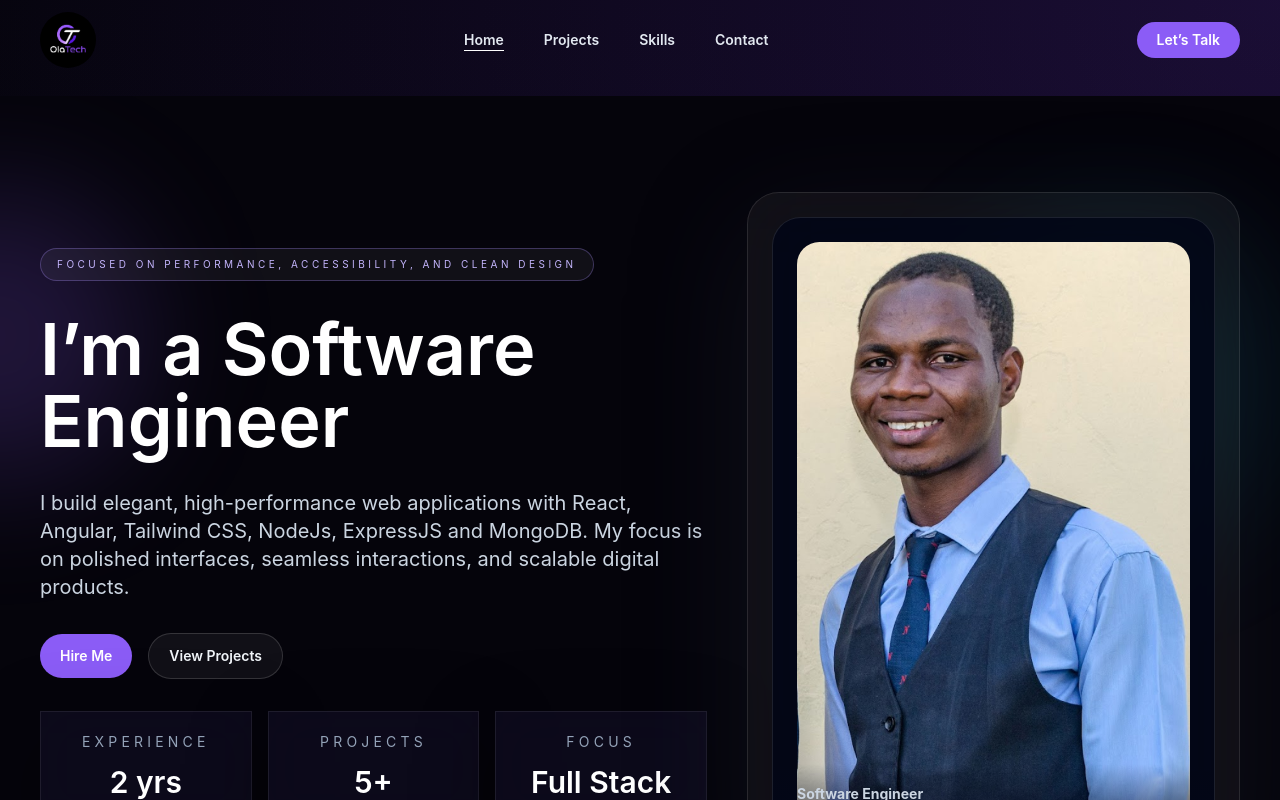
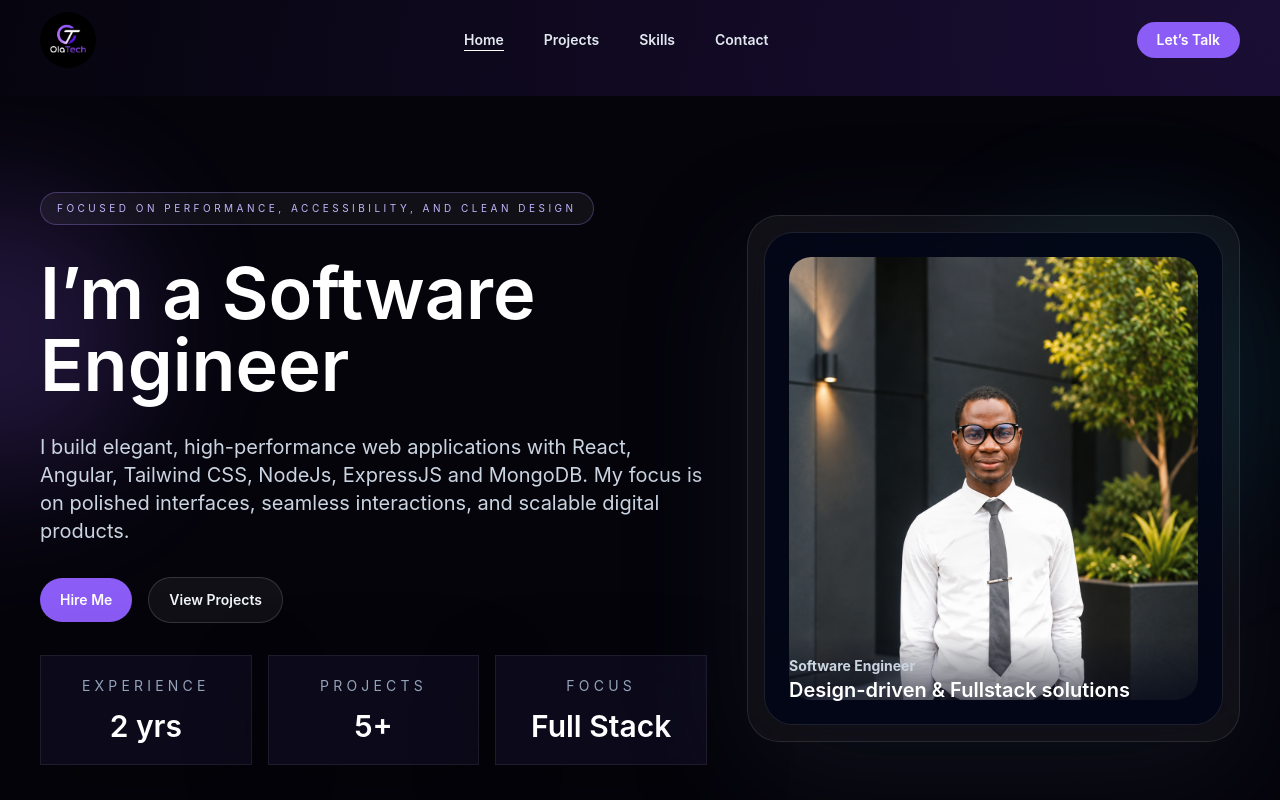
Before and after one commit to ola144/personal-portfolio, a React (Vite) app: page / in a window 1280 px wide. Shown: the top 800 px of the page. Built offline with nearby package versions, Linux system fonts and the light colour scheme.

Commit message:
update hero section

```diff
--- a/src/components/Hero.tsx
+++ b/src/components/Hero.tsx
@@ -107,10 +107,10 @@ const Hero = () => {
             </div>
           </div>
 
-          <div className="rounded-[2rem] border border-white/10 bg-white/5 md:p-6 p-3 shadow-[0_35px_120px_rgba(31,41,55,0.32)] backdrop-blur-2xl">
+          <div className="rounded-[2rem] border border-white/10 bg-white/5 md:p-4 p-3 shadow-[0_35px_120px_rgba(31,41,55,0.32)] backdrop-blur-2xl">
             <div className="relative overflow-hidden rounded-[1.8rem] border border-white/10 bg-slate-950/80 md:p-6 p-3">
               <img
-                src="/images/heroImg.png"
+                src="/images/portfolio-profile.png"
                 alt="Hero"
                 id="hero-img"
                 className="h-full w-full rounded-[1.4rem] object-cover"
```
Also changed, not shown: public/images/portfolio-profile.png (added).
